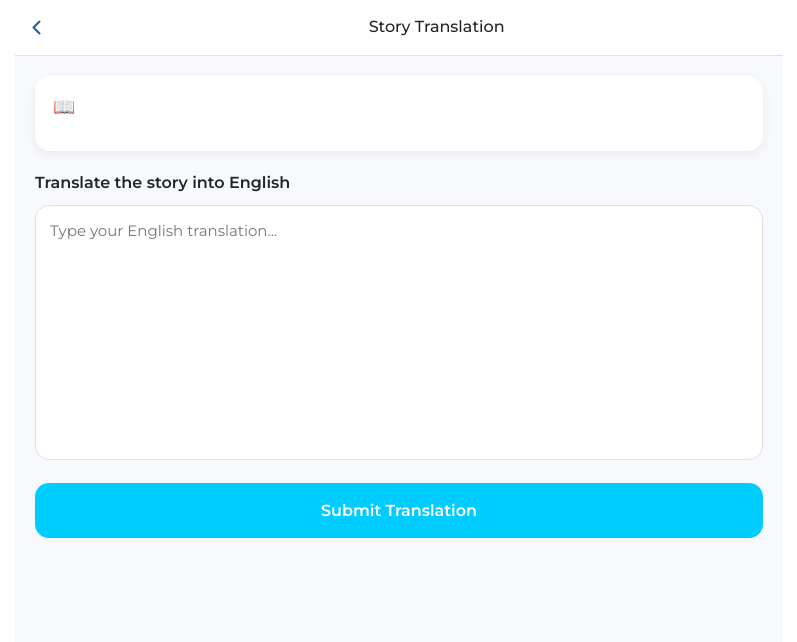
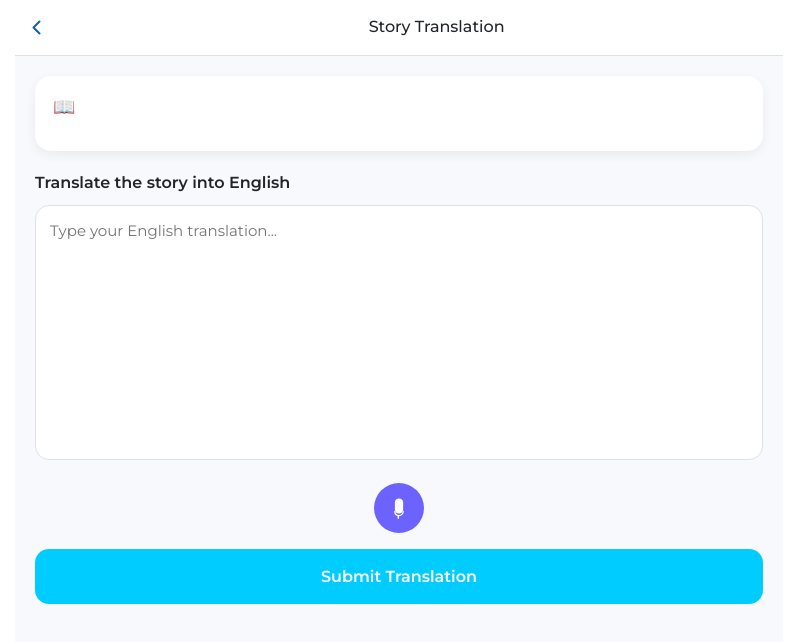
Before and after one commit to vicky-react-developer/lingo, a React (Vite) app in the folder frontend/: page /story-translation in a window 1280 px wide. Shown: the top 642 px of the page, without its empty margins (241-1038 px from the left). Built offline with nearby package versions, Linux system fonts and the light colour scheme; no server answers; sample sign-in values are in the browser's storage.

Commit message:
Project Completed

```diff
--- /dev/null
+++ b/frontend/src/components/Loader.jsx
@@ -0,0 +1,5 @@
+export default function Loader({ loading }) {
+    return (
+        <span class="ms-2 spinner-border spinner-border-sm" role="status" aria-hidden="true"></span>
+    )
+}
--- a/frontend/src/components/Sidebar.jsx
+++ b/frontend/src/components/Sidebar.jsx
@@ -9,9 +9,9 @@ export default function Sidebar({ isOpen, onClose }) {
 
     const navItems = [
         { path: "/home", icon: "bi-house-fill", label: "Home" },
-        { path: "/chat", icon: "bi-chat-dots-fill", label: "Normal Chat" },
-        { path: "/topic", icon: "bi-lightbulb-fill", label: "Topic Practice" },
-        { path: "/passage", icon: "bi-book-fill", label: "Passage Practice" },
+        // { path: "/chat", icon: "bi-chat-dots-fill", label: "Normal Chat" },
+        // { path: "/topic", icon: "bi-lightbulb-fill", label: "Topic Practice" },
+        // { path: "/passage", icon: "bi-book-fill", label: "Passage Practice" },
         { path: "/chat-history", icon: "bi-chat-dots", label: "Chat History" },
     ];
 
--- a/frontend/src/hooks/useVoiceInput.js
+++ b/frontend/src/hooks/useVoiceInput.js
@@ -6,23 +6,47 @@ export default function useVoiceInput(onResult) {
 
   const startListening = () => {
 
-    const recognition = new window.webkitSpeechRecognition();
+    const SpeechRecognition =
+      window.SpeechRecognition ||
+      window.webkitSpeechRecognition;
+
+    if (!SpeechRecognition) {
+      alert("Speech recognition is not supported");
+      return;
+    }
+
+    const recognition = new SpeechRecognition();
 
     recognition.lang = "en-US";
-    recognition.start();
+    recognition.interimResults = false;
+    recognition.continuous = false;
 
-    setListening(true);
+    recognition.onstart = () => {
+      setListening(true);
+    };
 
     recognition.onresult = (event) => {
       const text = event.results[0][0].transcript;
       onResult(text);
+    };
+
+    recognition.onerror = (event) => {
+      console.log("Speech error:", event.error);
+    };
+
+    recognition.onnomatch = () => {
+      console.log("No speech detected");
+    };
+
+    recognition.onend = () => {
       setListening(false);
     };
 
-    recognition.onerror = () => {
-      setListening(false);
-    };
+    recognition.start();
   };
 
-  return { listening, startListening };
+  return {
+    listening,
+    startListening
+  };
 }
--- a/frontend/src/pages/FoundationalTask.jsx
+++ b/frontend/src/pages/FoundationalTask.jsx
@@ -5,6 +5,7 @@ import { useParams, useLocation, useNavigate } from "react-router";
 import MySpinner from "../components/MySpinner";
 import { getTamilSentences, submitTamilTranslation, getWordTasks, submitWordTask } from "../services/foundationalTaskservice";
 import VoiceRecorder from "../components/VoiceRecorder";
+import Loader from "../components/Loader";
 
 export default function FoundationalTask() {
     const { taskId } = useParams();
@@ -17,6 +18,7 @@ export default function FoundationalTask() {
     const [loading, setLoading] = useState(false);
     const [result, setResult] = useState(null);
     const [answered, setAnswered] = useState(0);
+    const [submitting, setSubmitting] = useState(false);
 
     const { taskType } = location.state || {}
 
@@ -41,8 +43,6 @@ export default function FoundationalTask() {
             setAnswer("");
         }
     }, [currentIndex, questions]);
-
-    console.log(questions)
 
     const fetchTamilSentences = async () => {
         try {
@@ -118,6 +118,7 @@ export default function FoundationalTask() {
     };
 
     const handleTamilTranslationSubmit = async () => {
+        setSubmitting(true);
         try {
             const currentQuestion = questions[currentIndex]
             const payload = {
@@ -135,10 +136,13 @@ export default function FoundationalTask() {
             setResult(res?.data);
         } catch (e) {
             console.log("handleTamilTranslationSubmit err:", e)
+        } finally {
+            setSubmitting(false);
         }
     }
 
     const handleSubmitWordTask = async () => {
+        setSubmitting(true);
         try {
             const currentQuestion = questions[currentIndex]
             const payload = {
@@ -155,6 +159,8 @@ export default function FoundationalTask() {
             setResult(res?.data);
         } catch (e) {
             console.log("handleTamilTranslationSubmit err:", e)
+        } finally {
+            setSubmitting(false);
         }
     }
 
@@ -238,17 +244,12 @@ export default function FoundationalTask() {
                             disabled={result}
                         />
 
-                        {/* <button className="mic-btn">
-                            <i className="bi bi-mic-fill"></i>
-                        </button> */}
-
                     </div>
 
                     {!result &&
                         <div className="d-flex justify-content-center mt-3">
                             <VoiceRecorder
                                 onText={setAnswer}
-                            // setListening={setListening}
                             />
                         </div>
                     }
@@ -257,8 +258,12 @@ export default function FoundationalTask() {
                         <button
                             className="submit-btn"
                             onClick={handleSubmit}
+                            disabled={submitting}
                         >
                             Submit Answer
+                            {submitting &&
+                                <Loader />
+                            }
                         </button>
                     }
 
--- a/frontend/src/pages/StoryTranslation.jsx
+++ b/frontend/src/pages/StoryTranslation.jsx
@@ -3,6 +3,8 @@ import { getOnePassage, submitPassageTranslation } from "../services/passageServ
 import { useLocation, useNavigate } from "react-router";
 import Header from "../components/Header";
 import "./StoryTranslation.css";
+import VoiceRecorder from "../components/VoiceRecorder";
+import Loader from "../components/Loader";
 
 export default function StoryTranslation() {
     const location = useLocation();
@@ -12,6 +14,7 @@ export default function StoryTranslation() {
     const [passage, setPassage] = useState(null);
     const [result, setResult] = useState(null);
     const [loading, setLoading] = useState(false);
+    const [submitting, setSubmitting] = useState(false);
 
     const { passageId } = location.state || {};
 
@@ -42,9 +45,9 @@ export default function StoryTranslation() {
 
     const handleSubmit = async () => {
         if (!translation) {
-            alert("Please fill the text box!");
             return;
         }
+        setSubmitting(true);
         try {
             const payload = {
                 passageId: passage?.id,
@@ -59,10 +62,10 @@ export default function StoryTranslation() {
             setResult(res?.data);
         } catch (e) {
             console.log("submitPassageTranslation err:", e)
+        } finally {
+            setSubmitting(false);
         }
     }
-
-    console.log(result)
 
     return (
         <div>
@@ -93,15 +96,26 @@ export default function StoryTranslation() {
                             placeholder="Type your English translation..."
                         />
 
+                        <div className="d-flex justify-content-center mt-3">
+                            <VoiceRecorder
+                                onText={setTranslation}
+                            />
+                        </div>
+
                         <button
                             className="submit-btn"
                             onClick={handleSubmit}
+                            disabled={submitting}
                         >
                             Submit Translation
+                            {submitting &&
+                                <Loader />
+                            }
                         </button>
 
                     </div>
                 }
+
 
                 {result && (
                     <div className="result-section">
```
